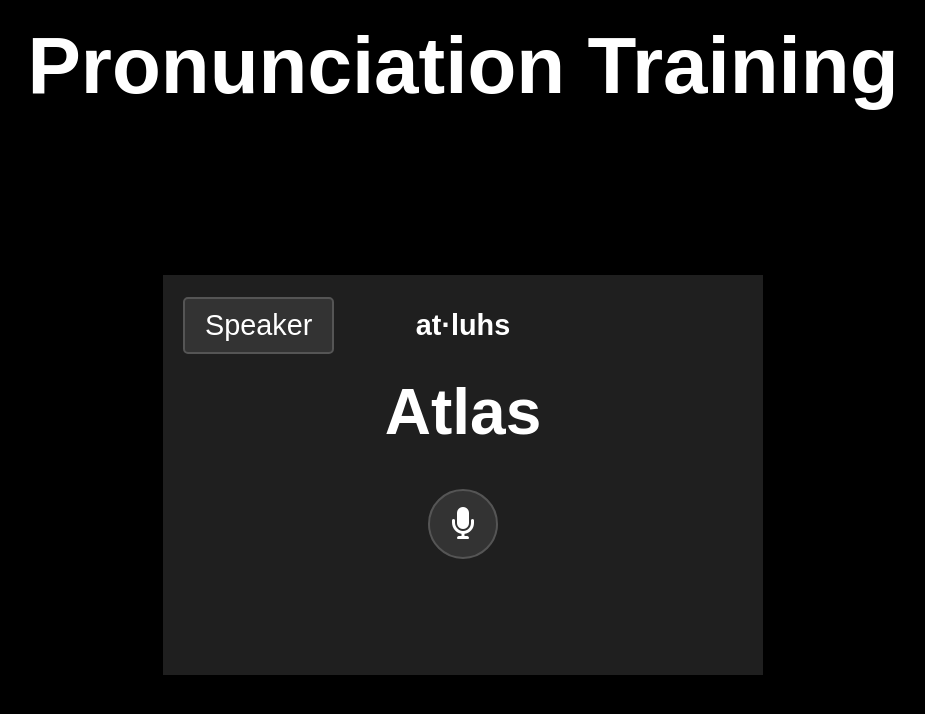
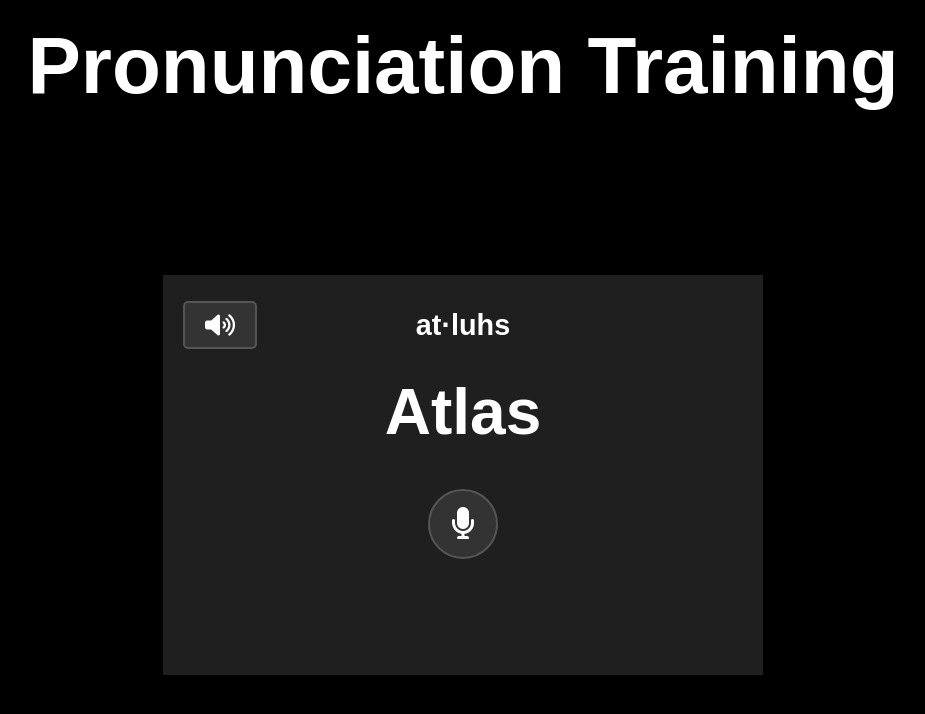
Before and after one commit to AshkanArabim/accent-training, a React (Create React App) app in the folder frontend/my-app/: page / in a window 1280 px wide. Shown: the top 714 px of the page, without its empty margins (177-1102 px from the left). Built offline with nearby package versions, Linux system fonts and the light colour scheme.

Commit message:
speaker button created

```diff
--- a/frontend/my-app/src/App.css
+++ b/frontend/my-app/src/App.css
@@ -208,8 +208,20 @@ body {
   padding: 10px 20px;
   font-size: 1.8rem;
   color: white;
+  cursor: pointer; /* Make it clickable */
   position: absolute;
   left: 20px;
+  display: flex;
+  align-items: center;
+  justify-content: center;
+}
+
+.speaker-box:hover {
+  background: #444;
+}
+
+.speaker-box i {
+  font-size: 1.5rem;
 }
 
 .dynamic-pronunciation {
--- a/frontend/my-app/src/App.js
+++ b/frontend/my-app/src/App.js
@@ -47,7 +47,9 @@ function App() {
         <div className={`card ${isExpanded ? 'expanded' : ''}`}>
           <div className="card-front">
             <div className="pronunciation-container">
-              <div className="speaker-box">Speaker</div>
+              <button className="speaker-box">
+                <i className="fas fa-volume-up"></i> {/* Speaker icon */}
+              </button>
               <h2 className="dynamic-pronunciation">at·luhs</h2>
             </div>
             <h3 className="dynamic-word">Atlas</h3>
```
